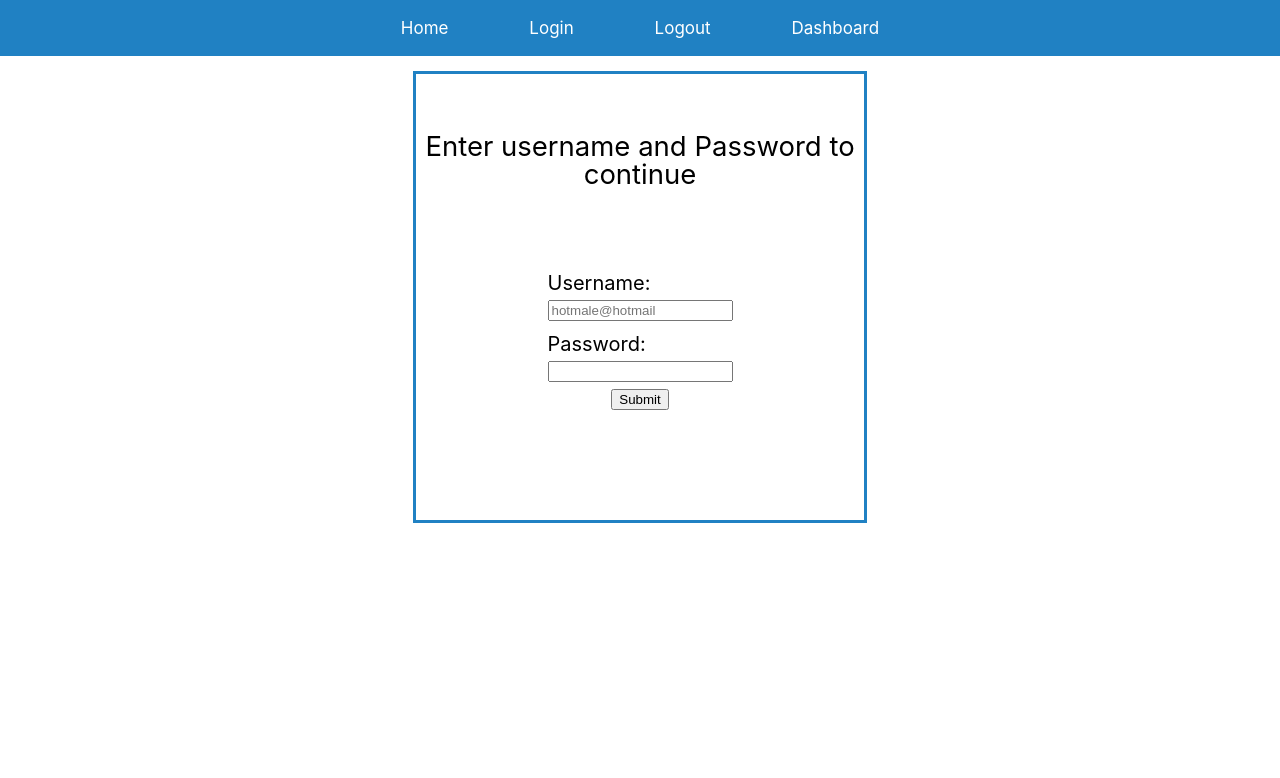
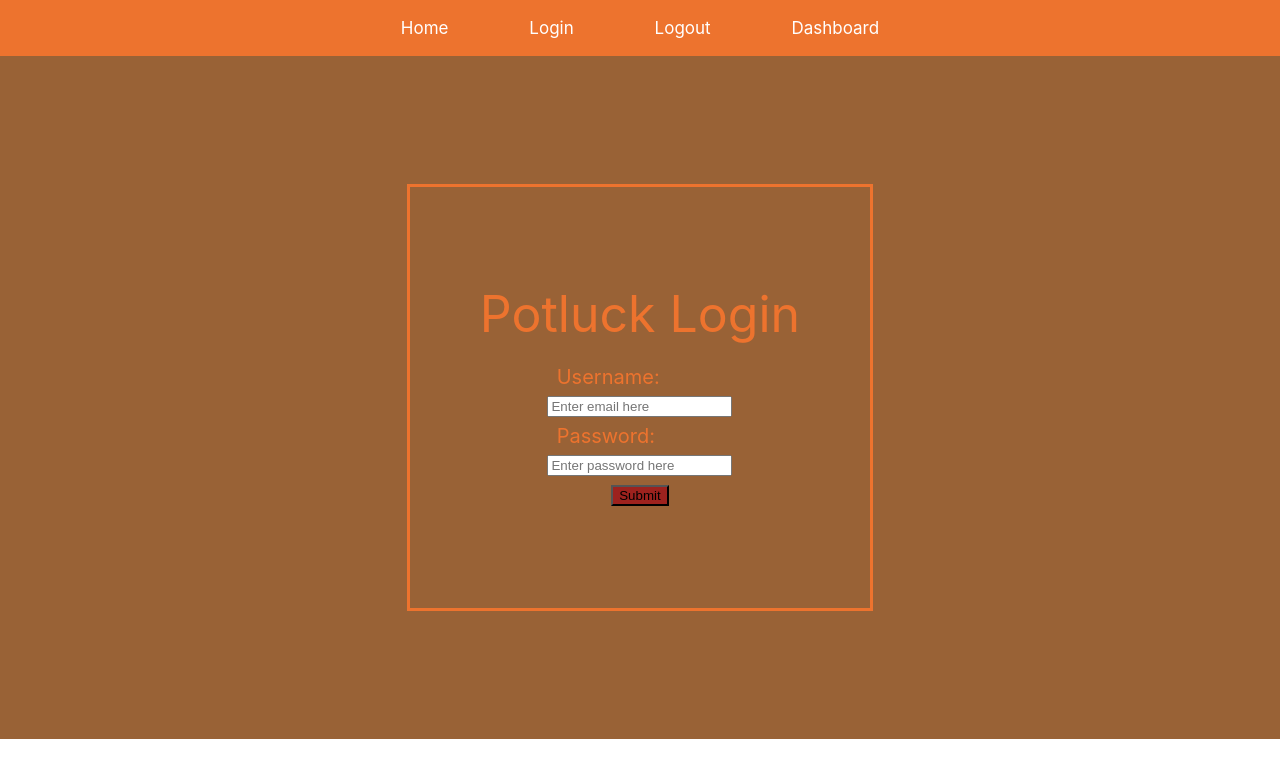
Before and after one commit to Build-Week-potluck-planner-9/front-end, a React (Create React App) app in the folder buildweek-potluck/: page /login in a window 1280 px wide. Shown: the top 778 px of the page. Built offline with nearby package versions, Linux system fonts and the light colour scheme.

Commit message:
added in styled components for login page

```diff
--- a/buildweek-potluck/package.json
+++ b/buildweek-potluck/package.json
@@ -6,10 +6,12 @@
     "@testing-library/jest-dom": "^5.16.1",
     "@testing-library/react": "^12.1.2",
     "@testing-library/user-event": "^13.5.0",
-    "react": "^17.0.2",
-    "react-dom": "^17.0.2",
+    "react": "^16.14.0",
+    "react-dom": "^16.14.0",
+    "react-is": "^16.13.1",
     "react-router-dom": "^5.3.0",
     "react-scripts": "5.0.0",
+    "styled-components": "^5.3.3",
     "web-vitals": "^2.1.2"
   },
   "scripts": {
--- a/buildweek-potluck/src/App.css
+++ b/buildweek-potluck/src/App.css
@@ -48,7 +48,7 @@ h1 {
   display: flex;
   align-items: center;
   justify-content: center;
-  background-color: #2081C3;
+  background-color: #ED732E;
 }
 nav {
   width: 50%;
@@ -78,7 +78,7 @@ nav {
   height: 60%;
   width: 35%;
   margin: 0 auto;
-  border: 3px solid #2081C3;
+  border: 3px solid #ED732E;
   display: flex;
   flex-direction: column;
   align-items: center;
--- a/buildweek-potluck/src/Components/Login.js
+++ b/buildweek-potluck/src/Components/Login.js
@@ -1,4 +1,47 @@
-import React from 'react'
+import React from 'react';
+import styled from 'styled-components';
+
+
+const StyledLogin = styled.div`
+    color: #ED732E;
+    background-color: #996236;
+    padding-bottom: auto;
+    text-align: center;
+
+    .login {
+        padding: 10%;
+    }
+    .loginWrap {
+        padding-left: 5%;
+        padding-right: 5%;
+        padding-top: 10%;
+        padding-bottom: 10%;
+    }
+    .loginTitle{
+        padding-bottom: 5%;
+    }
+    h5{
+        padding: 5%;
+        text-align: center;
+    }
+    h2{
+        font-size: 50px;
+        text-align: center;
+    }
+    button{
+        margin-top: 15%;
+        background-color: #9D221E;
+    }
+
+    button:hover {
+        background-color: #ED732E;
+    }
+
+    label h5{
+        text-align: center;
+    }
+`
+
 
 export default function Login() {
 
@@ -7,10 +50,11 @@ export default function Login() {
     }
 
     return (
+        <StyledLogin>
         <section className='login'>
             <div className='loginWrap'>
                 <div className='loginTitle'>
-                    <h2>Enter username and Password to continue</h2>
+                    <h2>Potluck Login</h2>
                 </div>
                     <form>
                         <label>
@@ -18,7 +62,7 @@ export default function Login() {
                             <input
                                 type='text'
                                 name='username'
-                                placeholder='hotmale@hotmail'
+                                placeholder='Enter email here'
                                 onChange={handleChange}
                             />
                         </label>
@@ -27,6 +71,7 @@ export default function Login() {
                             <input
                                 type='text'
                                 name='password'
+                                placeholder='Enter password here'
                                 onChange={handleChange}
                             />
                         </label>
@@ -36,5 +81,6 @@ export default function Login() {
                     </form>
             </div>
         </section>
+        </StyledLogin>
     )
 }
```
Also changed, not shown: 1 other file (tests, documents, lock files or other folders).
